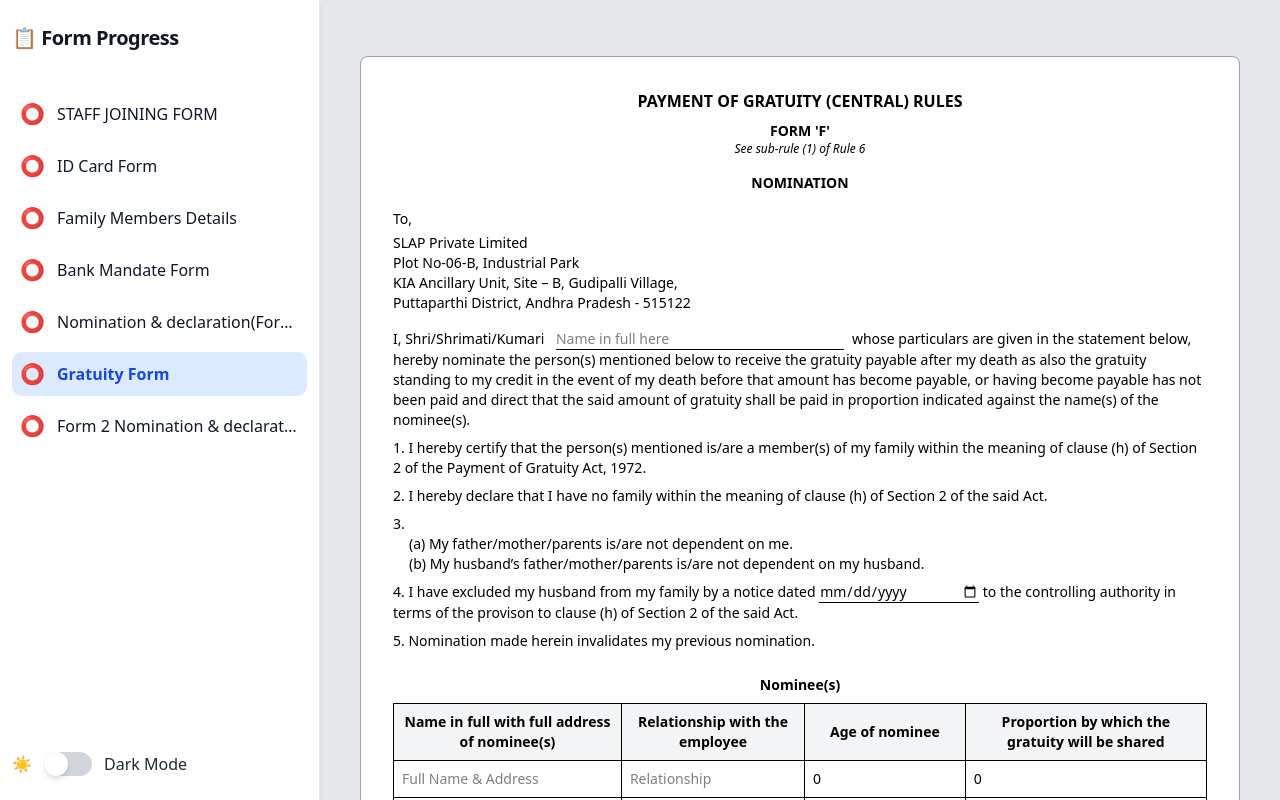
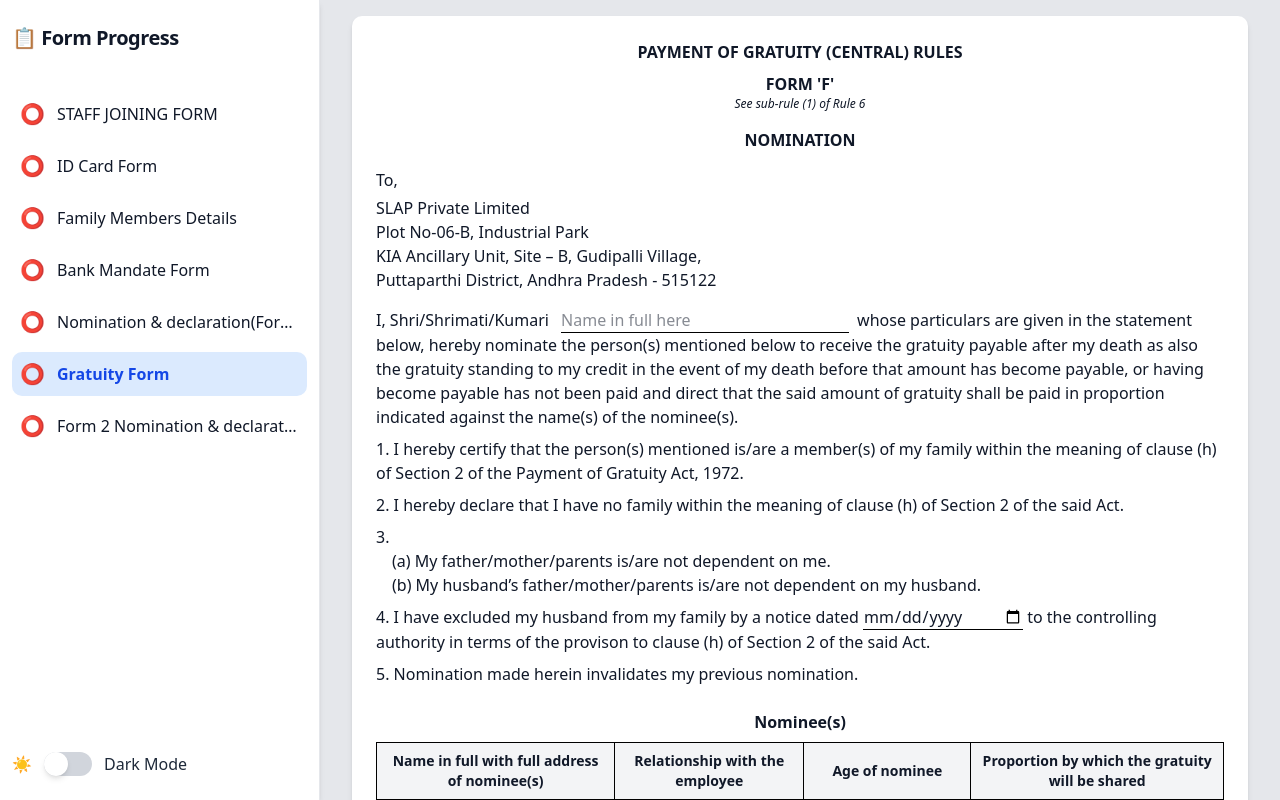
Before and after one commit to KaranJaiswal02/employee-form, a Next.js app: page /gratuity-form in a window 1280 px wide. Shown: the top 800 px of the page. Built offline with nearby package versions, Linux system fonts and the light colour scheme.

Commit message:
style: update form styles for consistency and improved aesthetics

```diff
--- a/src/app/(forms)/bank-mandate/page.tsx
+++ b/src/app/(forms)/bank-mandate/page.tsx
@@ -42,7 +42,7 @@ export default function BankMandateForm() {
     };
 
     return (
-        <form onSubmit={handleSubmit} className="max-w-4xl border border-gray-400 rounded-md my-4 mx-auto p-4 md:p-8 bg-white text-sm">
+        <form onSubmit={handleSubmit} className="p-6 max-w-4xl mx-auto bg-white dark:bg-gray-950 shadow-md rounded-lg">
             <div className="flex justify-between items-start mb-4">
                 <img src="/assets/images/logo.png" alt="Company Logo" className="h-8" />
                 <span className="font-semibold">Annexure</span>
--- a/src/app/(forms)/gratuity-form/page.tsx
+++ b/src/app/(forms)/gratuity-form/page.tsx
@@ -37,7 +37,7 @@ export default function Page() {
         }
     }
     return (
-        <form onSubmit={handleSubmit} className='bg-white text-black p-8 max-w-4xl mx-auto text-sm border border-gray-400 rounded-md my-4'>
+        <form onSubmit={handleSubmit} className='p-6 max-w-4xl mx-auto bg-white dark:bg-gray-950 shadow-md rounded-lg'>
             <GratuityForm1 />
             <GratuityForm2 />
             <div className="flex justify-center mt-6">
--- a/src/app/(forms)/idcard-form/page.tsx
+++ b/src/app/(forms)/idcard-form/page.tsx
@@ -61,7 +61,7 @@ export default function Page() {
   return (
     <form
       onSubmit={submitForm}
-      className="border border-black p-6 w-full max-w-2xl bg-white mx-auto my-4"
+      className="p-6 max-w-2xl mx-auto bg-white dark:bg-gray-950 shadow-md rounded-lg"
     >
       <h1 className="text-center text-xl font-bold mb-4">ID CARD FORM</h1>
 
--- a/src/app/(forms)/layout.tsx
+++ b/src/app/(forms)/layout.tsx
@@ -101,7 +101,7 @@ export default function FormLayout({
             </aside>
 
             {/* Main content */}
-            <main className="flex-1 ml-80 p-10 min-h-screen space-y-20">
+            <main className="flex-1 ml-80 px-4 py-4 min-h-screen space-y-20">
                 {children}
             </main>
         </div>
--- a/src/app/(forms)/nomination-declaration-form1/page.tsx
+++ b/src/app/(forms)/nomination-declaration-form1/page.tsx
@@ -97,7 +97,7 @@ export default function Page() {
   };
 
   return (
-    <form onSubmit={handleSubmit} className="max-w-5xl mx-auto bg-white p-10 text-black border border-gray-300 rounded-md font-serif space-y-6">
+    <form onSubmit={handleSubmit} className="p-6 max-w-5xl mx-auto bg-white dark:bg-gray-950 shadow-md rounded-lg">
       <div>
         {/* Form Header */}
         <div className="text-center">
--- a/src/app/(forms)/nomination-declaration-form2/page.tsx
+++ b/src/app/(forms)/nomination-declaration-form2/page.tsx
@@ -57,7 +57,7 @@ export default function Page() {
 
     return (
 
-        <form onSubmit={handleSubmit} className="max-w-4xl mx-auto p-4 md:p-8 border border-black bg-white text-sm">
+        <form onSubmit={handleSubmit} className="p-6 max-w-4xl mx-auto bg-white dark:bg-gray-950 shadow-md rounded-lg">
             <Nomination1 />
             <Nomination2 />
             <div className="flex justify-center mt-6">
--- a/src/app/(forms)/staff-family-members/page.tsx
+++ b/src/app/(forms)/staff-family-members/page.tsx
@@ -73,7 +73,7 @@ export default function MedicalInsuranceForm() {
     };
 
     return (
-        <form onSubmit={handleSubmit} className="bg-white text-black p-10 max-w-5xl my-4 mx-auto border border-gray-400 rounded-md text-sm">
+        <form onSubmit={handleSubmit} className="p-6 max-w-5xl mx-auto bg-white dark:bg-gray-950 shadow-md rounded-lg">
             <h2 className="text-center text-lg font-semibold border-b border-black pb-2 mb-4">
                 STAFF FAMILY MEMBERS DETAILS - MEDICAL INSURANCE
             </h2>
--- a/src/app/(forms)/staff-joining/page.tsx
+++ b/src/app/(forms)/staff-joining/page.tsx
@@ -28,7 +28,7 @@ export default function page() {
     }
   }
   return (
-    <form onSubmit={submitEmpDataForm} className="p-6 max-w-4xl mx-auto my-10 bg-white shadow-md rounded-lg">
+    <form onSubmit={submitEmpDataForm} className="p-6 max-w-4xl mx-auto bg-white dark:bg-gray-950 shadow-md rounded-lg">
       <EmpForm1 />
       <div className="h-[2px] w-3/4 bg-gray-600 mx-auto my-8"></div>
       <EmpForm2 />
```
